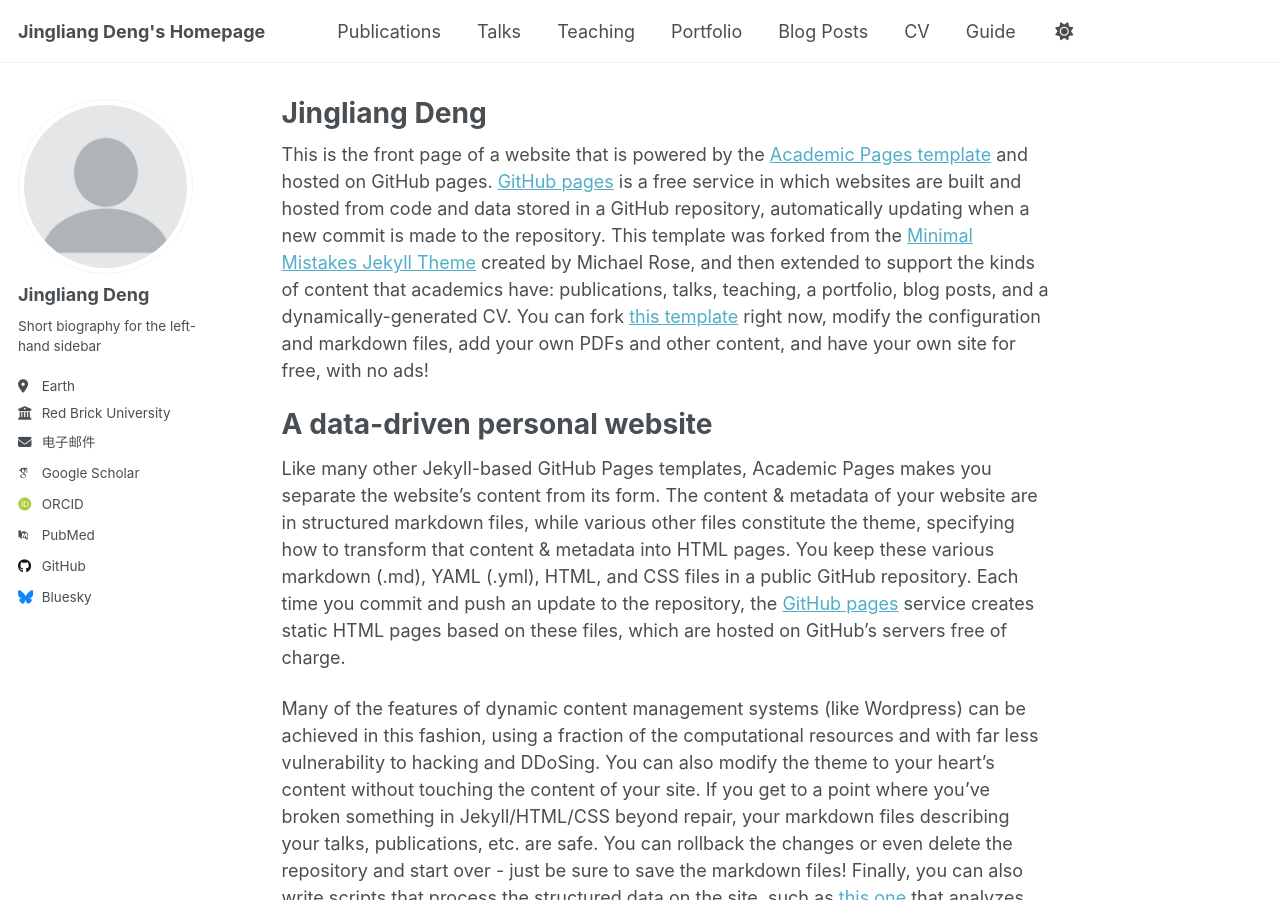
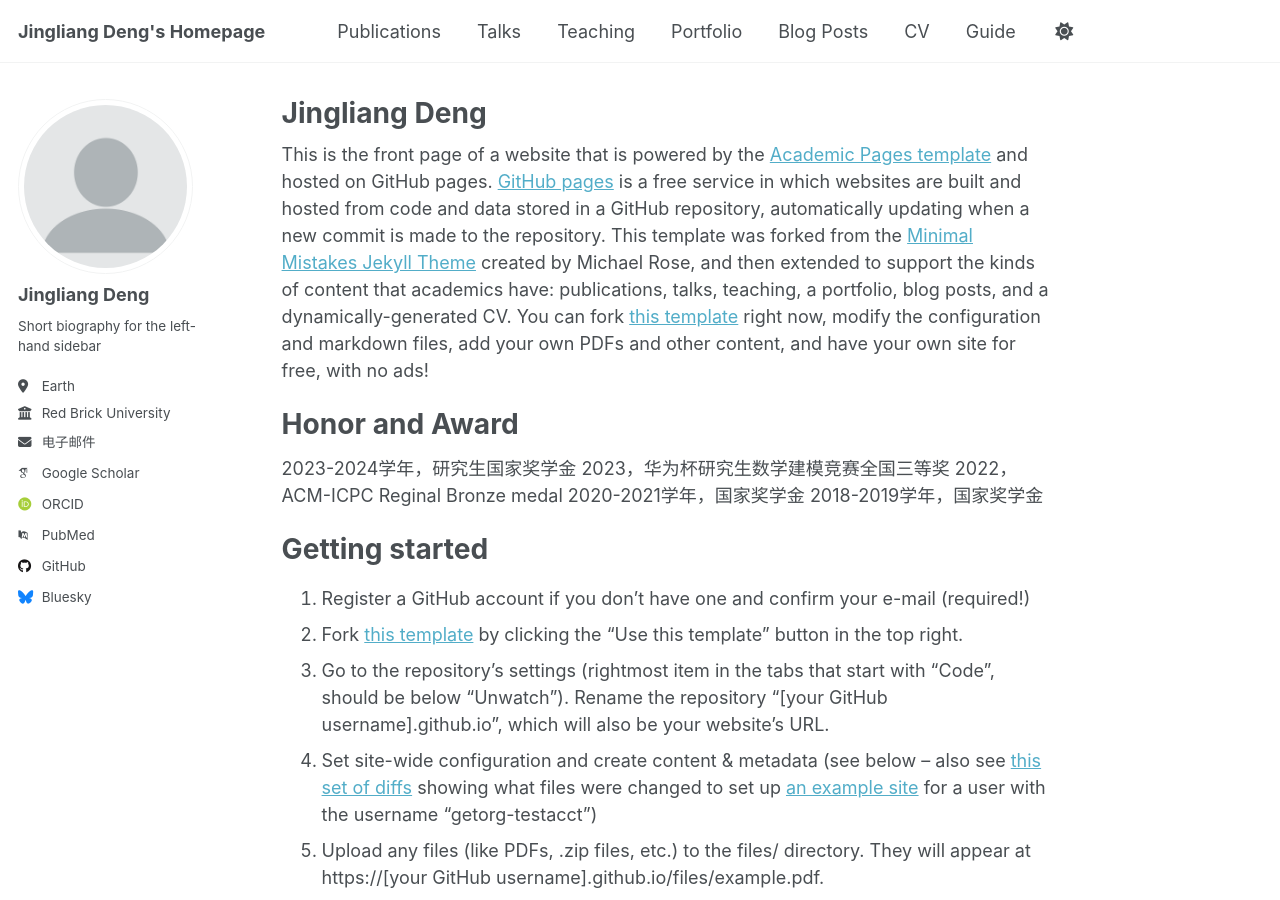
Before and after one commit to dengjl-hub/dengjl-hub.github.io, a Jekyll site: the page built from _pages/about.md, in a window 1280 px wide and 900 px high. Built offline with Jekyll 4.4.1, drawn with Linux system fonts in a browser that asks for light colours; some web fonts are replaced; some of the changed text lies outside the part shown.

Commit message:
Update about.md
Honor and Award

```diff
--- a/_pages/about.md
+++ b/_pages/about.md
@@ -9,11 +9,13 @@
 
 This is the front page of a website that is powered by the [Academic Pages template](https://github.com/dengjl-hub/dengjl-hub.github.io) and hosted on GitHub pages. [GitHub pages](https://pages.github.com) is a free service in which websites are built and hosted from code and data stored in a GitHub repository, automatically updating when a new commit is made to the repository. This template was forked from the [Minimal Mistakes Jekyll Theme](https://mmistakes.github.io/minimal-mistakes/) created by Michael Rose, and then extended to support the kinds of content that academics have: publications, talks, teaching, a portfolio, blog posts, and a dynamically-generated CV. You can fork [this template](https://github.com/dengjl-hub/dengjl-hub.github.io) right now, modify the configuration and markdown files, add your own PDFs and other content, and have your own site for free, with no ads!
 
-A data-driven personal website
+Honor and Award
 ======
-Like many other Jekyll-based GitHub Pages templates, Academic Pages makes you separate the website's content from its form. The content & metadata of your website are in structured markdown files, while various other files constitute the theme, specifying how to transform that content & metadata into HTML pages. You keep these various markdown (.md), YAML (.yml), HTML, and CSS files in a public GitHub repository. Each time you commit and push an update to the repository, the [GitHub pages](https://pages.github.com/) service creates static HTML pages based on these files, which are hosted on GitHub's servers free of charge.
-
-Many of the features of dynamic content management systems (like Wordpress) can be achieved in this fashion, using a fraction of the computational resources and with far less vulnerability to hacking and DDoSing. You can also modify the theme to your heart's content without touching the content of your site. If you get to a point where you've broken something in Jekyll/HTML/CSS beyond repair, your markdown files describing your talks, publications, etc. are safe. You can rollback the changes or even delete the repository and start over - just be sure to save the markdown files! Finally, you can also write scripts that process the structured data on the site, such as [this one](https://github.com/dengjl-hub/dengjl-hub.github.io/blob/master/talkmap.ipynb) that analyzes metadata in pages about talks to display [a map of every location you've given a talk](https://dengjl-hub.github.io/talkmap.html).
+2023-2024学年，研究生国家奖学金
+2023，华为杯研究生数学建模竞赛全国三等奖
+2022，ACM-ICPC Reginal Bronze medal
+2020-2021学年，国家奖学金
+2018-2019学年，国家奖学金
 
 Getting started
 ======
```
